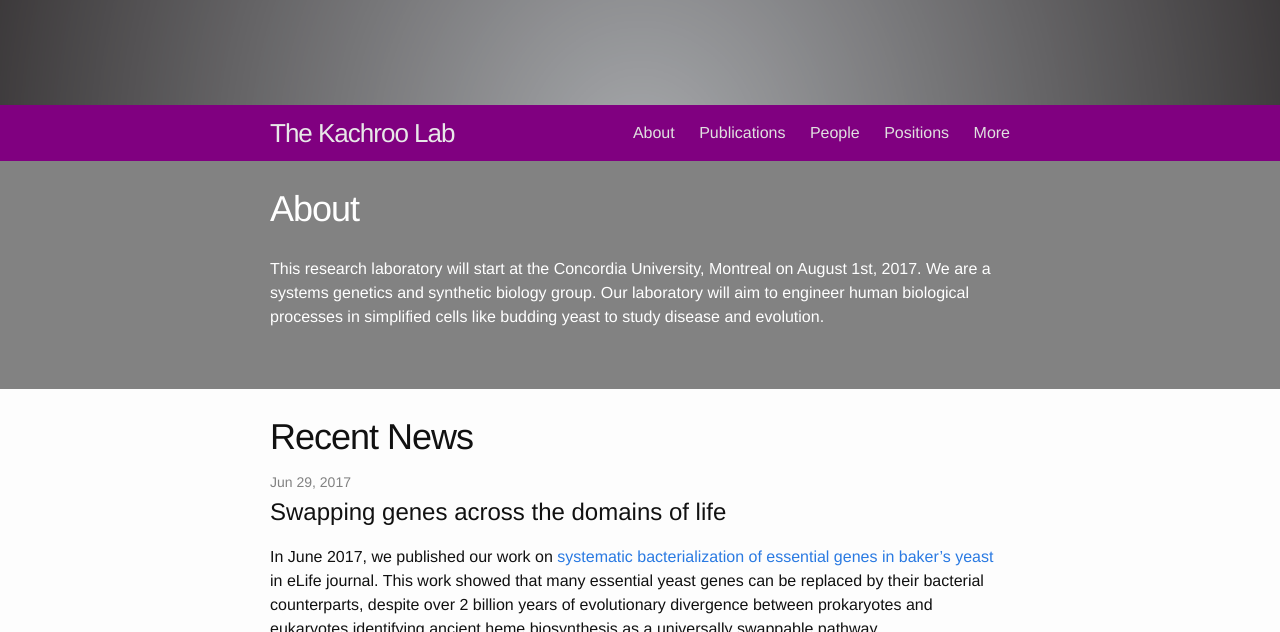
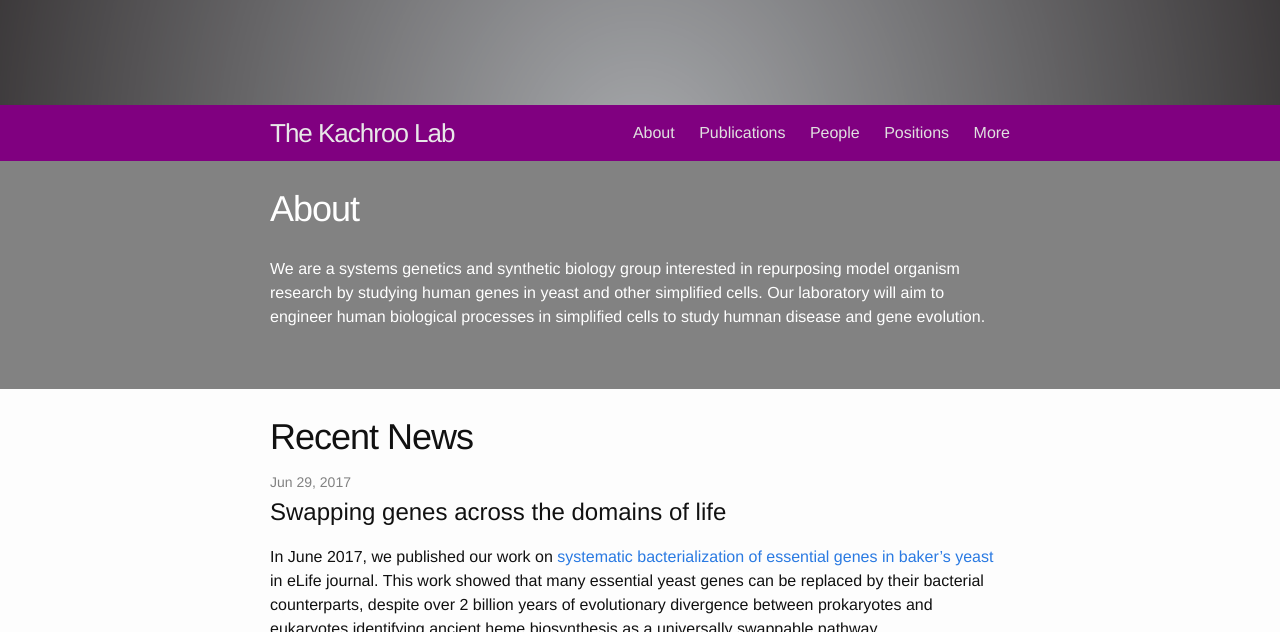
Before and after one commit to kachroolab/kachroolab, a Jekyll site: the page built from index.html, in a window 1280 px wide and 900 px high, scrolled down 795 px, cut to the strip 0-632 px from the top of the window. Built offline with Jekyll 4.4.1, drawn with Linux system fonts in a browser that asks for light colours.

Commit message:
Edit the Intro

```diff
--- a/_layouts/cover.html
+++ b/_layouts/cover.html
@@ -19,7 +19,7 @@
         </header>
 
         <article class="post-content">
-        This research laboratory will start at the Concordia University, Montreal on August 1st, 2017. We are a systems genetics and synthetic biology group. Our laboratory will aim to engineer human biological processes in simplified cells like budding yeast to study disease and evolution.
+        We are a systems genetics and synthetic biology group interested in repurposing model organism research by studying human genes in yeast and other simplified cells. Our laboratory will aim to engineer human biological processes in simplified cells to study humnan disease and gene evolution.
         </article>
       </div>
 
```
